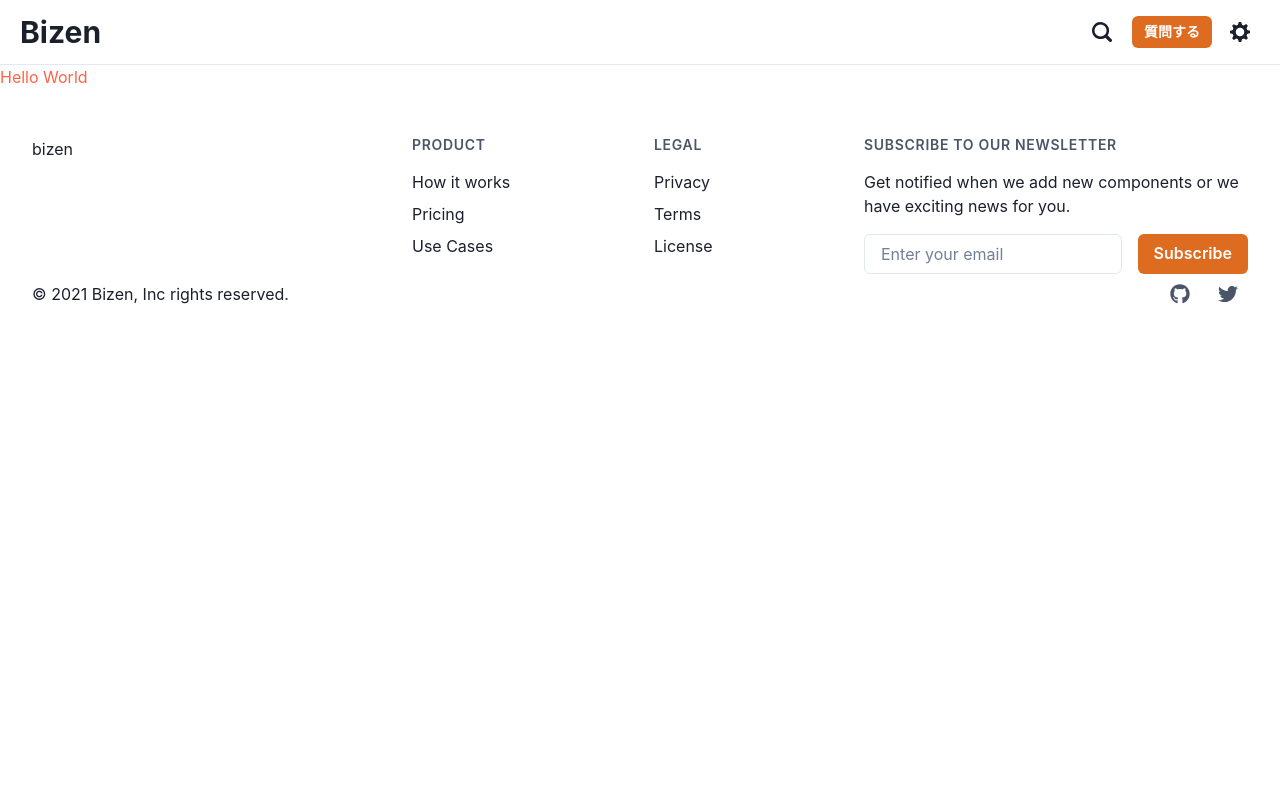
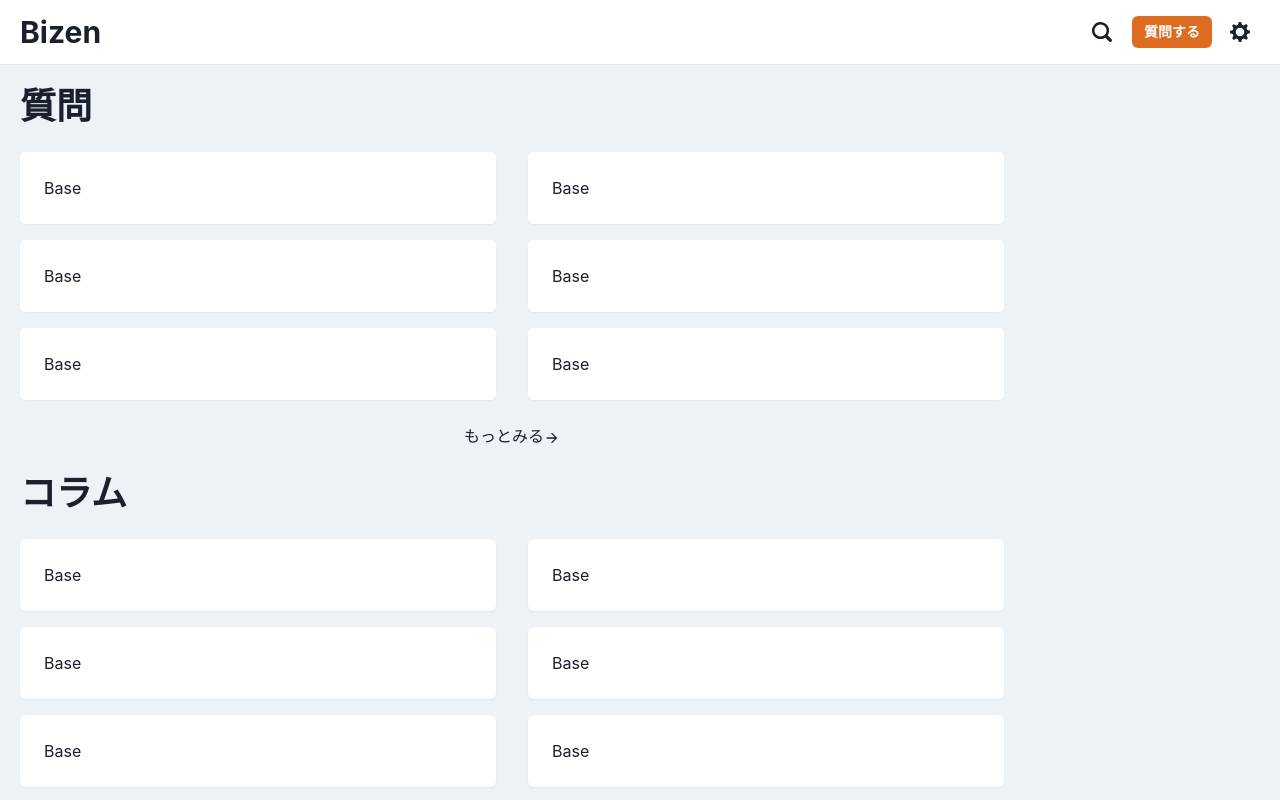
Before and after one commit to namaba/bizen, a Next.js app: page / in a window 1280 px wide. Shown: the top 800 px of the page. Built offline with nearby package versions, Linux system fonts and the light colour scheme.

Commit message:
feat: topページ叩き台作成、カードの中身はまだ

```diff
--- a/src/components/Header.tsx
+++ b/src/components/Header.tsx
@@ -1,23 +1,18 @@
 import { ChevronDownIcon, Search2Icon, SettingsIcon } from '@chakra-ui/icons'
 import {
-  Box,
-  Text,
-  Flex,
-  Stack,
   Button,
-  useColorModeValue,
-  useBreakpointValue,
+  Heading,
   HStack,
-  Heading,
+  IconButton,
   Menu,
   MenuButton,
+  MenuDivider,
+  MenuItem,
   MenuList,
-  MenuItem,
-  IconButton,
 } from '@chakra-ui/react'
-import React, { FC } from 'react'
+import React from 'react'
 
-const MenuBtn = () => {
+const MenuSection = () => {
   return (
     <Menu>
       <MenuButton
@@ -54,7 +49,7 @@ export const Header = () => {
         <Button colorScheme="orange" size="sm">
           質問する
         </Button>
-        <MenuBtn />
+        <MenuSection />
       </HStack>
     </HStack>
   )
--- a/src/pages/index.tsx
+++ b/src/pages/index.tsx
@@ -1,16 +1,73 @@
 import React from 'react'
-import { Box, chakra } from '@chakra-ui/react'
+import {
+  Box,
+  Center,
+  chakra,
+  Heading,
+  Icon,
+  SimpleGrid,
+  Stack,
+  VStack,
+} from '@chakra-ui/react'
 import { Header } from 'src/components/Header'
 import { Footer } from 'src/components/footer'
+import { ArrowForwardIcon } from '@chakra-ui/icons'
+import NextLink from 'next/link'
 
 export default function Home() {
   return (
     <>
       <Header />
-      <Box>
-        <chakra.h1 color="tomato">Hello World</chakra.h1>
+      <Box bg="gray.100">
+        <Stack p={5} spacing={6} maxW="container.lg">
+          <QandA />
+          <Column />
+        </Stack>
       </Box>
       <Footer />
     </>
   )
 }
+
+const Column = () => <CardList title="コラム" />
+
+const QandA = () => <CardList title="質問" />
+
+const CardList = ({ title }: { title: string }) => (
+  <>
+    <Heading>{title}</Heading>
+    <SimpleGrid
+      columns={{ base: 1, md: 2 }}
+      spacingX={{ base: 1, md: 8 }}
+      spacingY={4}
+      w="full"
+    >
+      <Box boxShadow="sm" p="6" rounded="md" bg="white">
+        Base
+      </Box>
+      <Box boxShadow="sm" p="6" rounded="md" bg="white">
+        Base
+      </Box>
+      <Box boxShadow="sm" p="6" rounded="md" bg="white">
+        Base
+      </Box>
+      <Box boxShadow="sm" p="6" rounded="md" bg="white">
+        Base
+      </Box>
+      <Box boxShadow="sm" p="6" rounded="md" bg="white">
+        Base
+      </Box>
+      <Box boxShadow="sm" p="6" rounded="md" bg="white">
+        Base
+      </Box>
+    </SimpleGrid>
+    <Center>
+      <NextLink href="/">
+        <a>
+          もっとみる
+          <ArrowForwardIcon />
+        </a>
+      </NextLink>
+    </Center>
+  </>
+)
```
